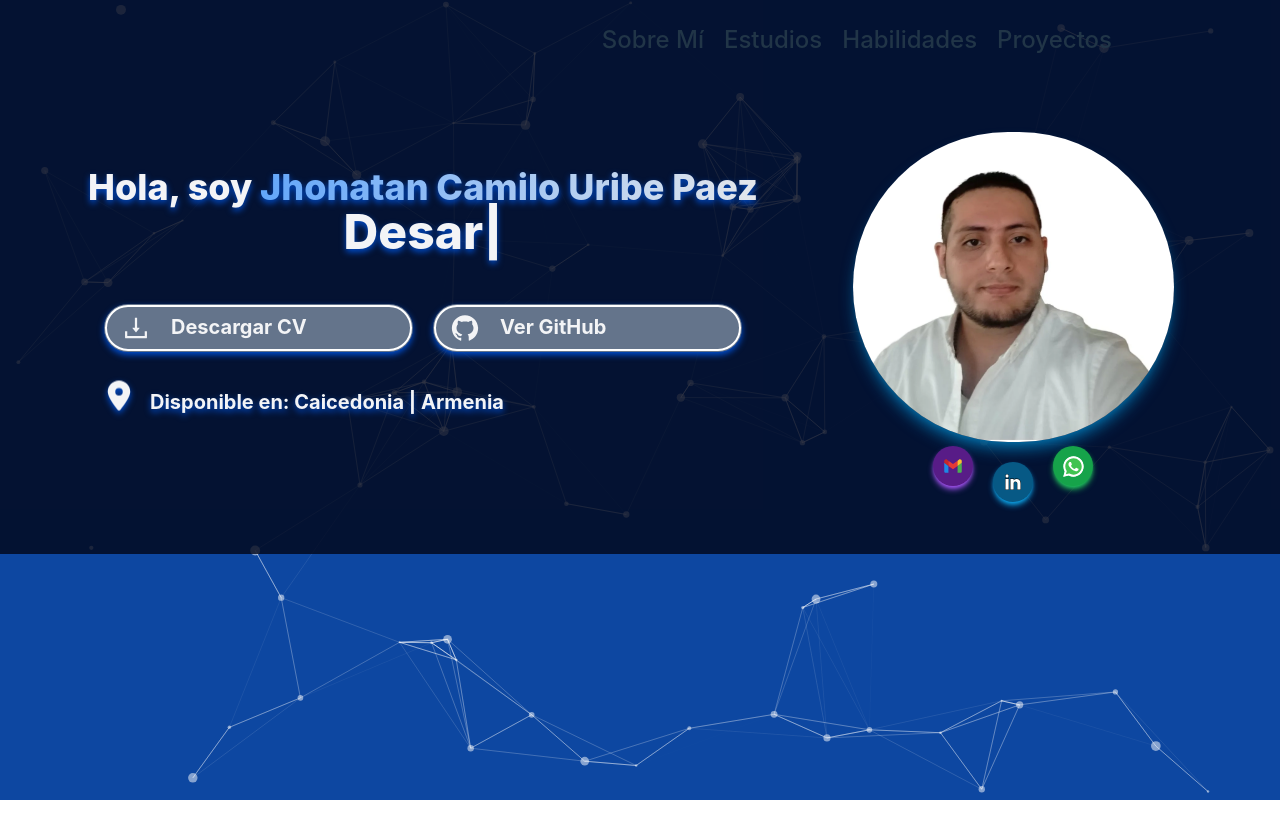
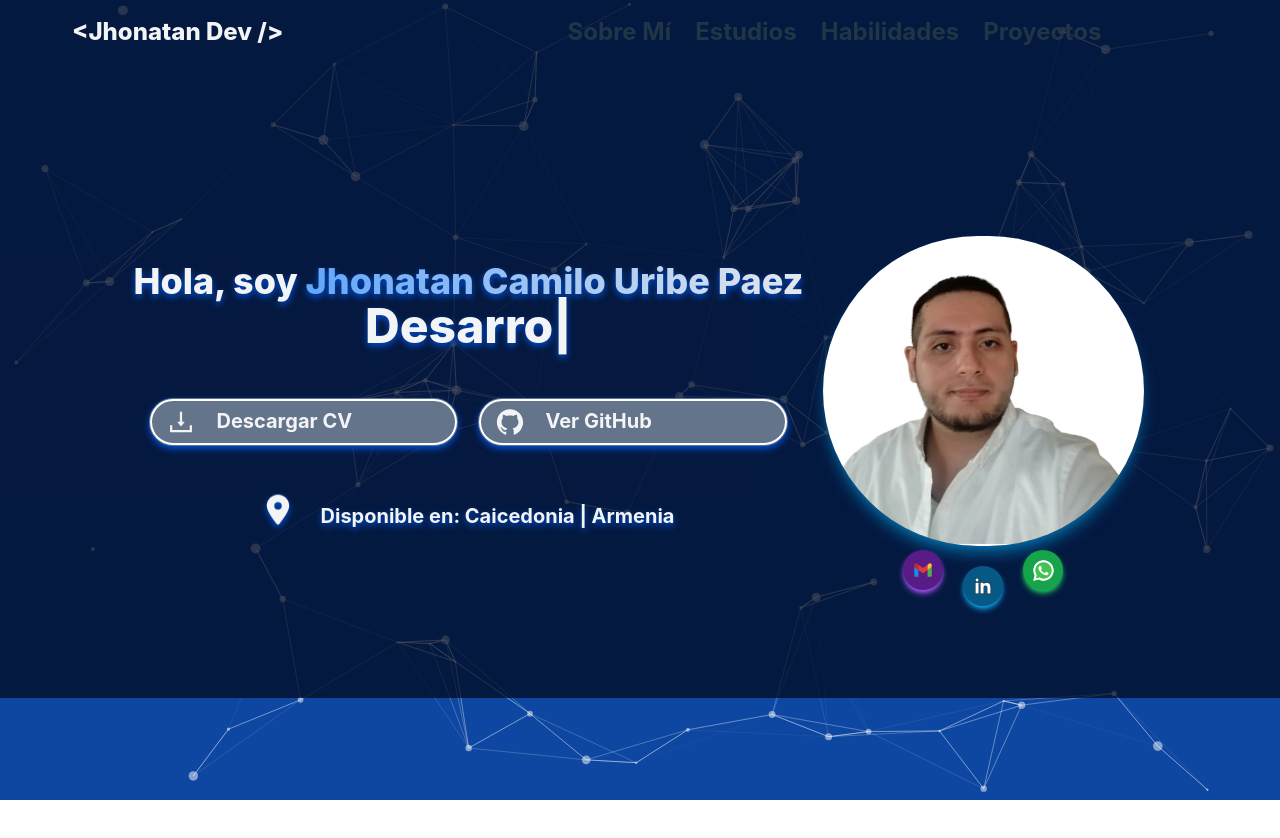
Before and after one commit to camilo9090/portafolio-jhonatan, a React (Vite) app: page / in a window 1280 px wide. Shown: the top 838 px of the page. Built offline with nearby package versions, Linux system fonts and the light colour scheme; what tailwindcss-animated would draw is missing.

Commit message:
se corrigio el menu  del header

```diff
--- a/src/App.tsx
+++ b/src/App.tsx
@@ -17,7 +17,8 @@ function App() {
     <>
       <div className="relative">
         <ParticlesBackground />
-        <div className="relative z-10 ">
+        <div className="relative z-10  ">
+
           {/* Área de trabajo */}
 
           <Header />
@@ -25,6 +26,7 @@ function App() {
           <About/>
           <Studies/>
           <Abilities/>
+
         </div>
         {/*  Fin área de trabajo */}
       </div>
--- a/src/components/Header.tsx
+++ b/src/components/Header.tsx
@@ -1,46 +1,103 @@
-import React, { useEffect, useState } from 'react';
+import { FaBars, FaTimes } from 'react-icons/fa';
+import { useEffect, useRef, useState } from 'react'
 
-const Header: React.FC = () => {
-  const [isScrolled, setIsScrolled] = useState<boolean>(false);
 
-  const handleScroll = (): void => {
-    setIsScrolled(window.scrollY > 50);
+
+const Header = () => {
+
+  const [scrollPos, setScrollPos] = useState(0);
+  const headerRef = useRef<HTMLHeadingElement>(null);
+  const [isOpen, setIsOpen] = useState(false);
+
+  const toggleMenu = () => {
+    setIsOpen(!isOpen);
   };
 
   useEffect(() => {
-    window.addEventListener('scroll', handleScroll);
+    const handleScroll = () => {
+      setScrollPos(window.scrollY);
+    };
+
+    window.addEventListener("scroll", handleScroll);
+
     return () => {
-      window.removeEventListener('scroll', handleScroll);
+      window.removeEventListener("scroll", handleScroll);
     };
   }, []);
 
+  const opacity = scrollPos > 10 ? Math.min(scrollPos / 100, 0.95) : 0;
+
   return (
-    <header className="relative z-10">
+    <header className={`sticky z-50   shadow-blue-700  top-0 w-full lg:transition lg:duration-600 lg:ease-in-out md:animate-fade-down
+      md:animate-once md:animate-normal ${scrollPos > 100 ? "shadow-md" : "bg-transparent"
+      }`}
+      style={{ backgroundColor: `rgba(0, 16, 50, ${opacity})` }}
 
 
+    >
 
 
-        <nav
-          className={`fixed top-0 left-0 right-0 h-20 transition-all duration-300 ease-in-out  gap-5
+      {/* dentro del nav className={`fixed top-0 left-0 right-0 h-20 transition-all duration-300 ease-in-out  gap-5
 
               ${isScrolled ? 'bg-black bg-opacity-70 mb-2 shadow-lg' : ''}`
             }
             style={{
               boxShadow: isScrolled ? '0 4px 10px rgba(0, 0, 255, 0.8)' : 'none',
             }}
+       */}
+      <div className='bg-slate-950 bg-opacity-70'>
+        <div className='grid grid-cols-3 md:grid-cols-12 items-center w-full flex-row justify-between max-w-6xl mx-auto px-2 '>
+          <div className="col-span-2 md:col-span-12 lg:col-span-3 md:text-center lg:text-left">
+            <p
+              className="text-gray-100 text-2xl font-extrabold cursor-pointer"
+              onClick={() => window.scrollTo({ top: 0, behavior: "smooth" })}
             >
+              {`<`}
+              <span>Jhonatan Dev</span> {`/>`}
+            </p>
+          </div>
+
+          {/*Navegacion */}
+          <div className='flex col-span-3 md:col-start-2 md:py-4 md:col-span-10 justify-center
+        lg:justify-end lg:col-span-8 flex-col md:flex-row md:items-center md:gap-8 '>
 
 
-          <div className="max-w-screen-lg mx-auto flex items-center gap-5 h-full p-10 sm:justify-center md:justify-center lg:justify-end ">
-            <div className=" gap-5 text-2xl hidden sm:flex  ">
-              <a className='hover:underline hover:text-white ' href="#about">Sobre Mí</a>
-              <a className='hover:underline hover:text-white' href="#education">Estudios</a>
-              <a className='hover:underline hover:text-white' href="#skills">Habilidades</a>
-              <a className='hover:underline hover:text-white' href="#projects">Proyectos</a>
-            </div>
+
+            <div className='md:hidden'>
+
+              <button onClick={toggleMenu} className="focus:outline-none">
+                {isOpen ? (
+                  <FaTimes className="h-6 w-6 text-gray-800" />
+                ) : (
+                  <FaBars className="h-6 w-6 text-gray-800" />
+                )}
+              </button>
+
             </div>
 
+
+
+
+
+            <nav className={`md:flex order-4 text-2xl
+           items-end px-3 md:items-center gap-6 flex-col
+            mb-8 md:mb-0 md:flex-row text-right md:col-span-12
+             lg:pb-0 transition-all duration-600 ease-in-out z-50
+            }  ${isOpen ? 'flex h-auto ' : 'hidden'}`}>
+              <a className='font-bold' href="">Sobre Mí</a>
+              <a className='font-bold' href="">Estudios</a>
+              <a className='font-bold' href="">Habilidades</a>
+              <a className='font-bold' href="">Proyectos</a>
+
+
             </nav>
+          </div>
+
+
+        </div>
+
+      </div>
+
 
     </header>
   );
--- a/src/components/Main.tsx
+++ b/src/components/Main.tsx
@@ -25,7 +25,13 @@ export default function Main() {
 
     return (
 
-        <main className="text-gray-100  pt-72 md:pt-6 -mt-24 md:-mt-32 md:pb-10 gap-0 bg-slate-950 bg-opacity-80">
+        <div className=' bg-slate-950 bg-opacity-70 max-w mx-auto flex items-center gap-5 h-full p-10 sm:justify-center md:justify-center lg:justify-end '>
+
+
+
+
+
+            <main className="text-gray-100 bg-transparent  md:pt-6 -mt-24 md:-mt-32 md:pb-10 gap-0 mx-auto">
                 <div className="max-w-6xl mx-auto md:px-4 pt-28 md:pt-36 grid md:grid-cols-3 md:animate-fade-left md:animate-once md:animate-ease-in md:animate-normal ">
                     <div className="text-4xl md:col-span-2 flex items-center font-extrabold p-2 mt-8  md:text-left drop-shadow-[0_3.2px_3.2px_rgba(0,78,207,1)] ">
 
@@ -69,7 +75,7 @@ export default function Main() {
                                     </a>
                                 </div>
                             </div>
-                        <div className='flex text-center ml-4 mt-5'>
+                            <div className='flex  justify-center gap-3 mt-10'>
                                 <FaLocationDot
                                     size={30}
                                     className='animate-bounce animate-infinite'
@@ -205,6 +211,8 @@ export default function Main() {
 
             </main>
 
+        </div>
+
 
     )
 }
```
Lines whose indentation alone changed are shown as unchanged.
